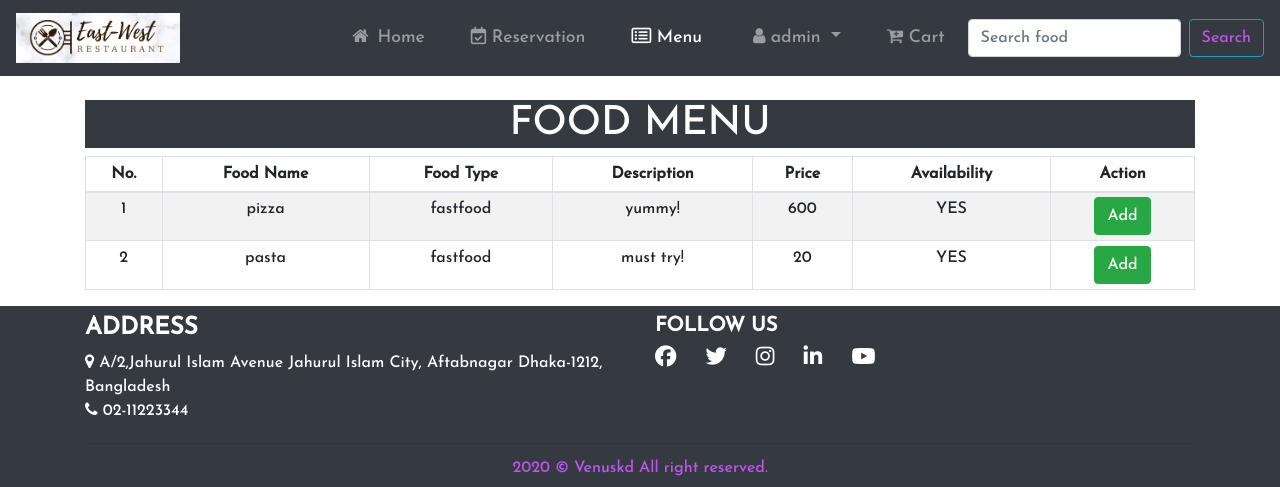
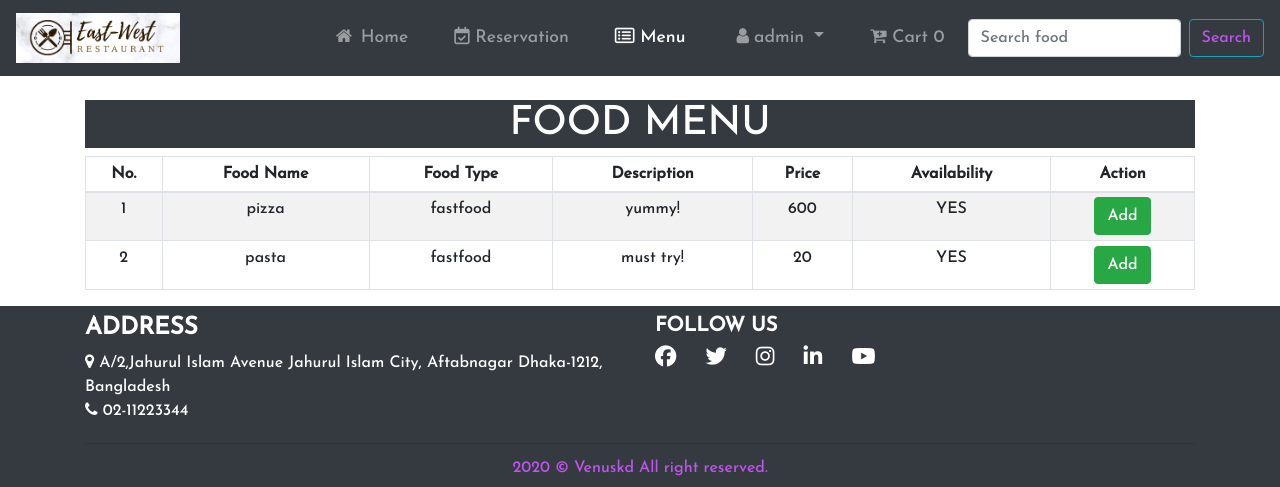
Before and after one commit to kamruzzaman-leeon/rms, a PHP site: page /menu.php in a window 1280 px wide. Shown: the top 487 px of the page. Run offline with PHP 8.4, Linux system fonts and the light colour scheme; a user stored in the database is signed in; data comes from the database, SQL or seed files in the repository; some libraries are stand-ins or nearby versions.

Commit message:
cart item display

```diff
--- a/menu.php
+++ b/menu.php
@@ -40,7 +40,8 @@
 								</div>
 							</li>
 							<li class="nav-item">
-								<a class="nav-link" href="#"><i class="fa fa-cart-plus"></i> Cart</a>
+								<a class="nav-link" href="#" ><i class="fa fa-cart-plus"></i> <spam id="cart">Cart</spam></a>
+
 							</li>
 
 						</ul>
@@ -110,6 +111,7 @@
 
 
 		loadDATA();
+		AllFoodsItms();
 
 		function loadtotalItem(){
 
@@ -142,6 +144,7 @@
 			cache: false,
 			success: function(data){
 			console.log(data);
+			$('#cart').html("Cart "+data);
 
 			}
 			});
```
